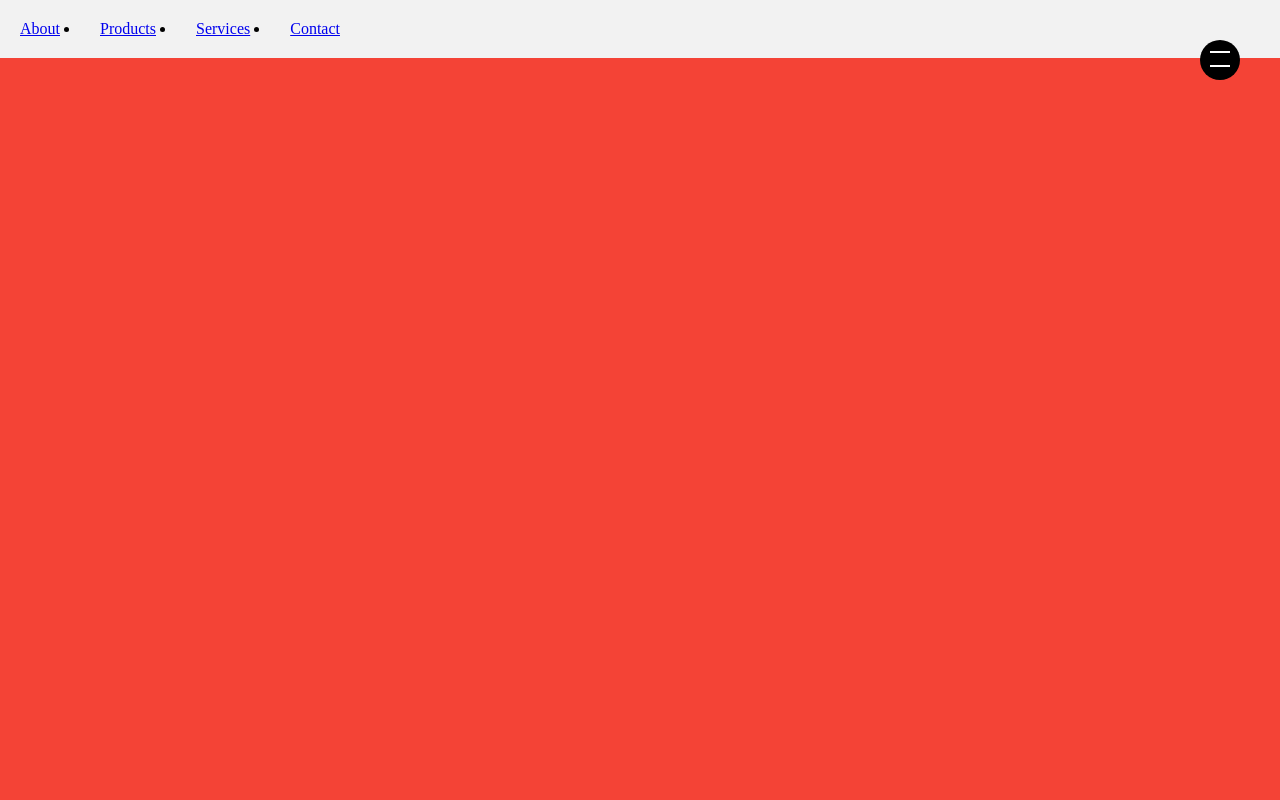
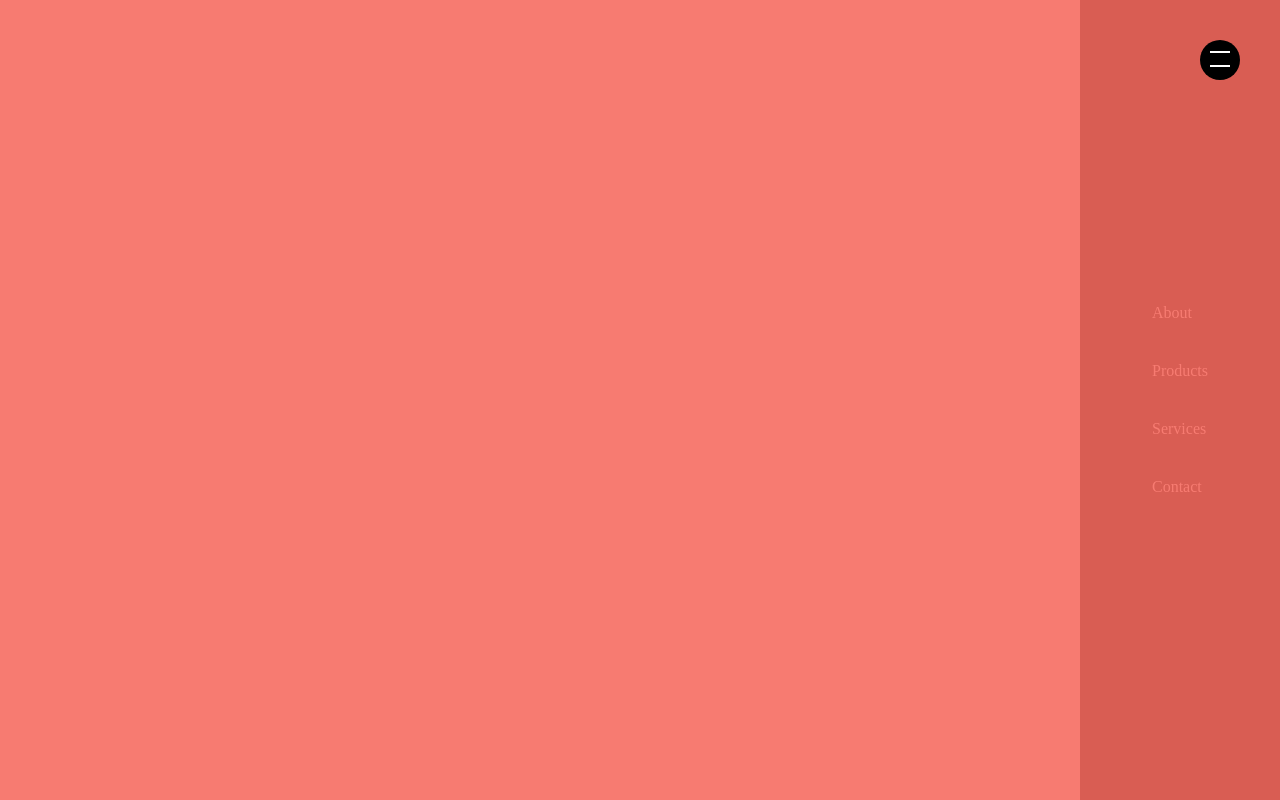
Before and after one commit to gorcsvra/js_menu, a plain HTML site: page index.html in a window 1280 px wide. Both pictures are taken after a click on the element 1220 px from the left and 60 px from the top of the page. Shown: the top 800 px of the page. Drawn offline with Linux system fonts and the light colour scheme.

Commit message:
dec2_2nd

```diff
--- a/script.js
+++ b/script.js
@@ -1,6 +1,10 @@
 function pageLoaded() {
     function clickEvent(){
-        document.getElementById("open").classList.toggle("clicked");
+        //Ez is jó megoldás, de css-ben le kell kezelni a clicked class nevet közvetlen az elemeken.
+        //document.getElementById("open").classList.toggle("clicked");
+        //document.getElementById("nav").classList.toggle("clicked");
+
+        document.querySelector("body").classList.toggle("clicked");
     }
     document.getElementById("open").addEventListener("click", clickEvent);
 }
--- a/style.scss
+++ b/style.scss
@@ -6,12 +6,25 @@
     box-sizing: border-box;
 }
 
+a{
+    text-decoration: none;
+    color: inherit;
+}
+
+
+
 html{scroll-behavior: smooth;}
 
 section{
     width: 100%;
     height: 100vh;
     color: white;
+    transition: opacity 2s;
+
+    body.clicked &{
+        opacity: 0.7;
+
+    }
 
     &#about{background-color: #f44336;}
     &#products{background-color: #4CAF50;}
@@ -50,6 +63,10 @@ div#open{
         }
         .b{
             transform: translate(10px, 18px);
+
+            body.clicked & {
+                opacity: 0;
+            }
         }
         .c{
             transform: translate(10px, 25px);
@@ -57,25 +74,30 @@ div#open{
 
 
     }
-    &.clicked svg{
-        .b{opacity: 0;}
-    }
 }
 
 
 
 nav#nav{
     position: fixed;
+    display: flex; justify-content: center; align-items: center;
     top: 0;
-    left: 0;
-    width: 100%;
-    background-color: #f2f2f2;
+    right: -200px;
+    width: 200px;
+    height: 100vh;
+    background-color: #999;
+    color: white;
+    transition: right 500ms;
+
+    body.clicked &{right: 0;}
 
     ul{
-        display: flex;
 
         li{
             padding: 20px;
+            list-style: none;
+
+
         }
     }
 }
```
Also changed, not shown: style.css, 1 other file.
